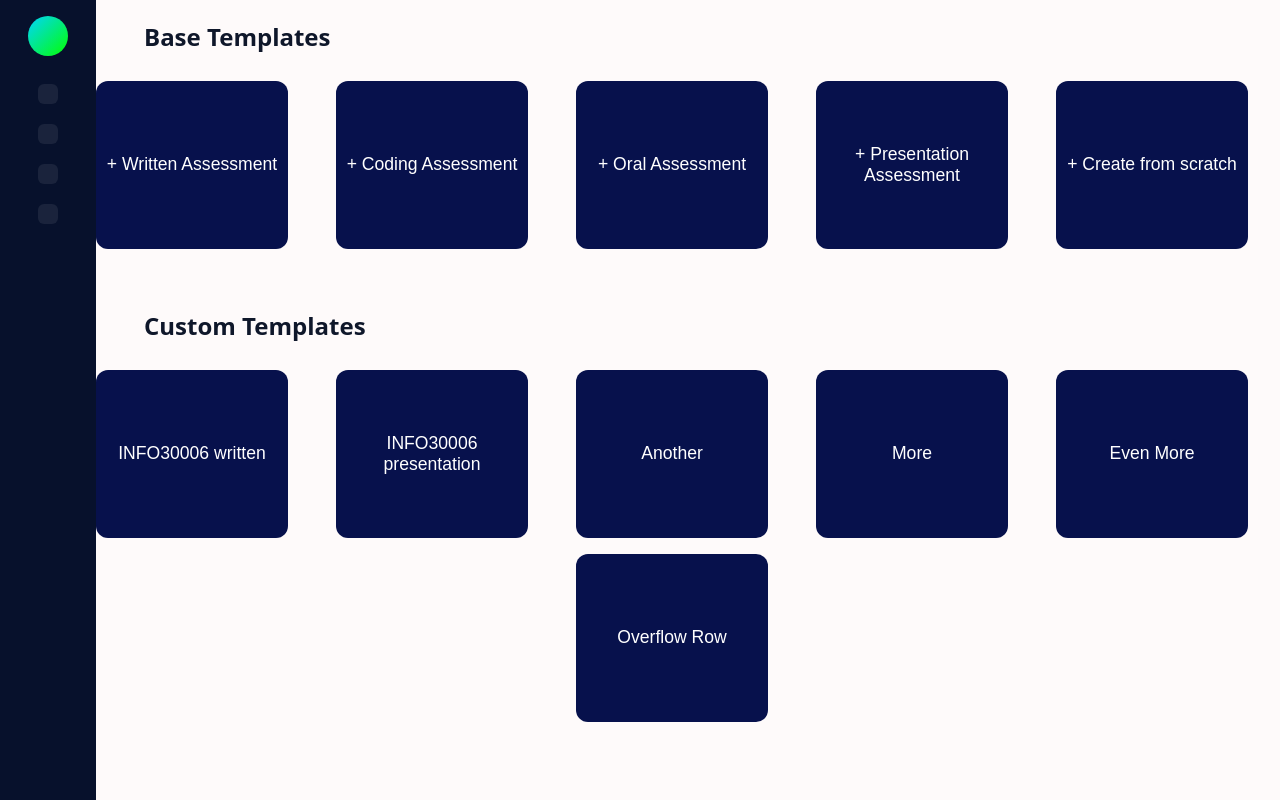
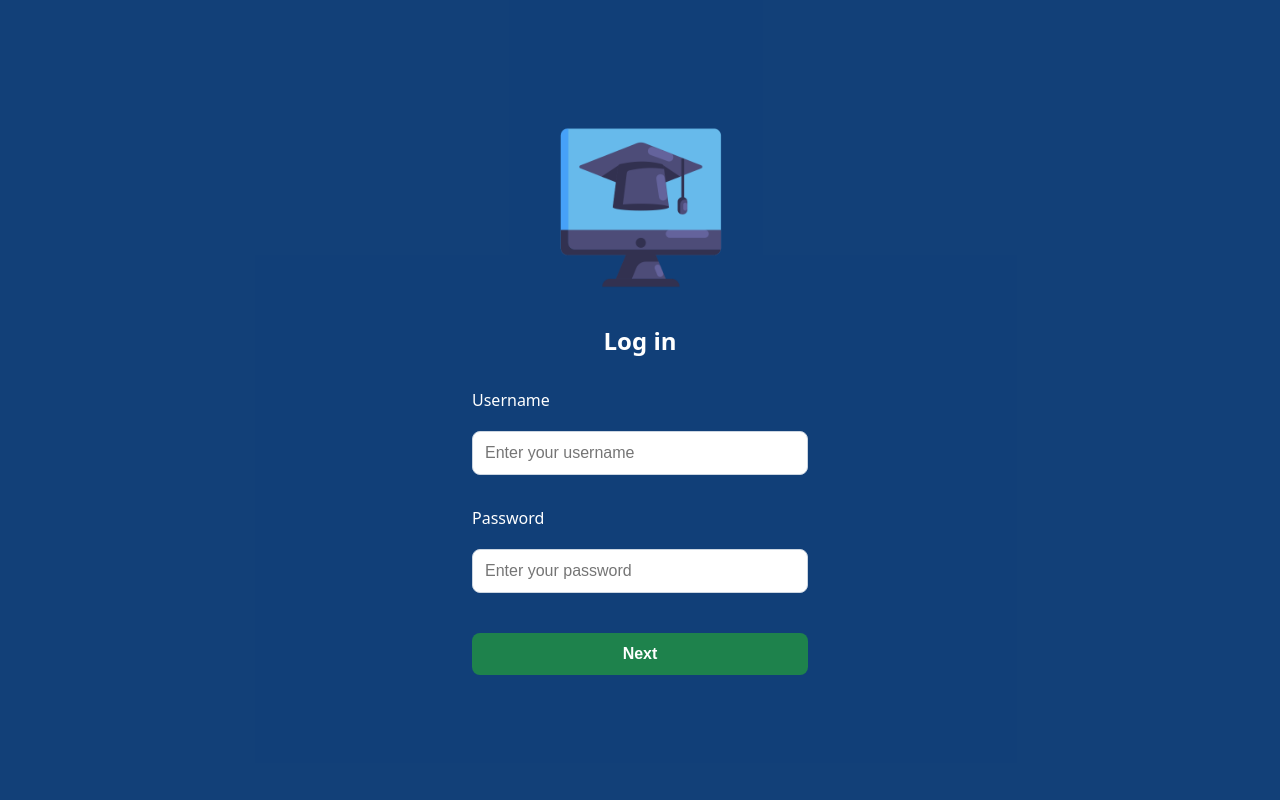
Before and after one commit to yfdferra/AI_Usescale_APP, a React (Vite) app in the folder client/: page /main in a window 1280 px wide. Built offline with nearby package versions, Linux system fonts and the light colour scheme.

Commit message:
login page with functionality added

```diff
--- a/client/src/App.jsx
+++ b/client/src/App.jsx
@@ -1,4 +1,13 @@
+import { useState } from "react";
+import Login from "./templates/Login";
 import MainTemplate from "./templates/MainTemplate";
+
 export default function App() {
-  return <MainTemplate />;
+  const [loggedIn, setLoggedIn] = useState(false);
+
+  const handleNext = () => {
+    setLoggedIn(true);
+  };
+
+  return loggedIn ? <MainTemplate /> : <Login onNext={handleNext} />;
 }
--- a/client/src/styles.css
+++ b/client/src/styles.css
@@ -30,7 +30,7 @@ body {
   top: 0;
   left: 0;
   height: 100vh;
-  width: 4rem;
+  width: 5vw;
   background: var(--navy);
   color: #fff;
   display: flex;
@@ -42,12 +42,12 @@ body {
 }
 @media (min-width: 768px) {
   .sidebar {
-    width: 5rem;
+    width: 5vw;
   }
 }
 @media (min-width: 1024px) {
   .sidebar {
-    width: 6rem;
+    width: 7vw;
   }
 }
 
@@ -77,20 +77,20 @@ body {
   flex: 1;
   display: flex;
   flex-direction: column;
-  background: #fcf2f263;
+  background: #77ef7fa5;
   min-height: 100vh;
   width: 100%;
-  margin-left: 4rem; /* match sidebar width */
+  margin-left: 6vw; /* match sidebar width */
 }
 
 @media (min-width: 768px) {
   .main {
-    margin-left: 5rem;
+    margin-left: 6vw;
   }
 }
 @media (min-width: 1024px) {
   .main {
-    margin-left: 6rem;
+    margin-left: 6vw;
   }
 }
 
@@ -175,3 +175,81 @@ body {
   gap: 2rem;
   justify-content: center;
 }
+
+/* login */
+.login-bg {
+  min-height: 100vh;
+  background: #083873f5;
+  display: flex;
+  align-items: center;
+  justify-content: center;
+}
+
+.login-container {
+  padding: 2.5rem 2rem;
+  width: 100%;
+  max-width: 400px;
+  display: flex;
+  flex-direction: column;
+  align-items: center;
+}
+
+.login-logo {
+  width: 170px;
+  margin-bottom: 1rem;
+}
+
+.login-title {
+  font-size: 1.5rem;
+  font-weight: 700;
+  margin-bottom: 2rem;
+  color: #fff;
+}
+
+.login-form {
+  width: 100%;
+  display: flex;
+  flex-direction: column;
+  gap: 1rem;
+}
+
+.login-label {
+  font-weight: 500;
+  margin-bottom: 0.25rem;
+  color: #fff;
+}
+
+.login-input {
+  padding: 0.75rem;
+  border-radius: 0.5rem;
+  border: 1px solid #cbd5e1;
+  font-size: 1rem;
+}
+
+.login-button {
+  background: #1e824c;
+  color: #fff;
+  border: none;
+  border-radius: 0.5rem;
+  padding: 0.75rem;
+  font-size: 1rem;
+  font-weight: 600;
+  cursor: pointer;
+  margin-top: 1rem;
+}
+
+.login-links {
+  margin-top: 2rem;
+  display: flex;
+  flex-direction: column;
+  gap: 0.5rem;
+  width: 100%;
+  align-items: center;
+  color: white;
+}
+
+.login-link {
+  color: #ffffff;
+  text-decoration: underline;
+  font-size: 0.95rem;
+}
--- /dev/null
+++ b/client/src/templates/Login.jsx
@@ -0,0 +1,48 @@
+import logo from "../assets/logo.png";
+export default function Login({ onNext }) {
+  const handleSubmit = (e) => {
+    e.preventDefault();
+    if (onNext) onNext();
+  };
+
+  return (
+    <div className="login-bg">
+      <div className="login-container">
+        <img src={logo} alt="Logo" className="login-logo" />
+
+        <h2 className="login-title">Log in</h2>
+        <form className="login-form" onSubmit={handleSubmit}>
+          <label htmlFor="username" className="login-label">
+            Username
+          </label>
+          <input
+            id="username"
+            className="login-input"
+            type="text"
+            placeholder="Enter your username"
+          />
+          <label
+            htmlFor="password"
+            className="login-label"
+            style={{ marginTop: "1rem" }}
+          >
+            Password
+          </label>
+          <input
+            id="password"
+            className="login-input"
+            type="password"
+            placeholder="Enter your password"
+          />
+          <button
+            className="login-button"
+            type="submit"
+            style={{ marginTop: "1.5rem" }}
+          >
+            Next
+          </button>
+        </form>
+      </div>
+    </div>
+  );
+}
```
Also changed, not shown: client/src/assets/logo.png (added).
